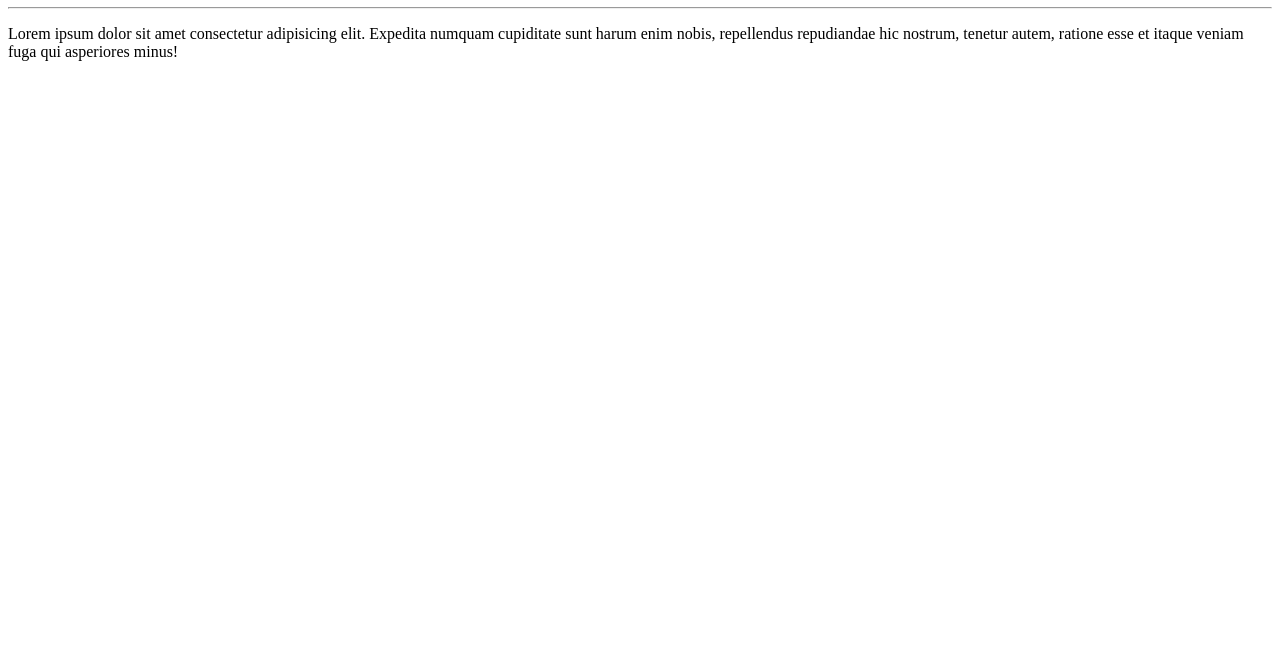
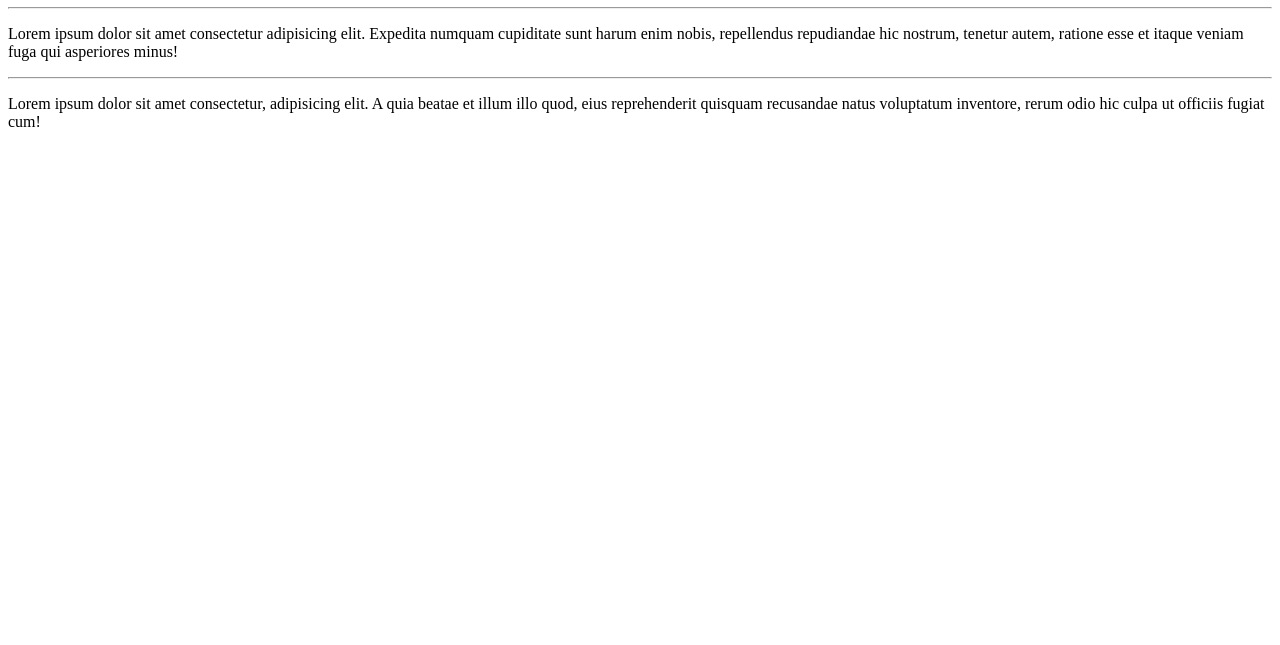
Before and after one commit to Francialdo/Curso-em-Video, a plain HTML site: page site-exemplo/index.html in a window 1280 px wide. Shown: the part 155-800 px from the top of the page. Drawn offline with Linux system fonts and the light colour scheme.

Commit message:
adicionei nova lorem

```diff
--- a/site-exemplo/index.html
+++ b/site-exemplo/index.html
@@ -11,5 +11,7 @@
     <h1>Olá, Mundo!</h1>
     <hr>
     <p>Lorem ipsum dolor sit amet consectetur adipisicing elit. Expedita numquam cupiditate sunt harum enim nobis, repellendus repudiandae hic nostrum, tenetur autem, ratione esse et itaque veniam fuga qui asperiores minus!</p>
+    <hr>
+    <p>Lorem ipsum dolor sit amet consectetur, adipisicing elit. A quia beatae et illum illo quod, eius reprehenderit quisquam recusandae natus voluptatum inventore, rerum odio hic culpa ut officiis fugiat cum!</p>
 </body>
 </html>
```
